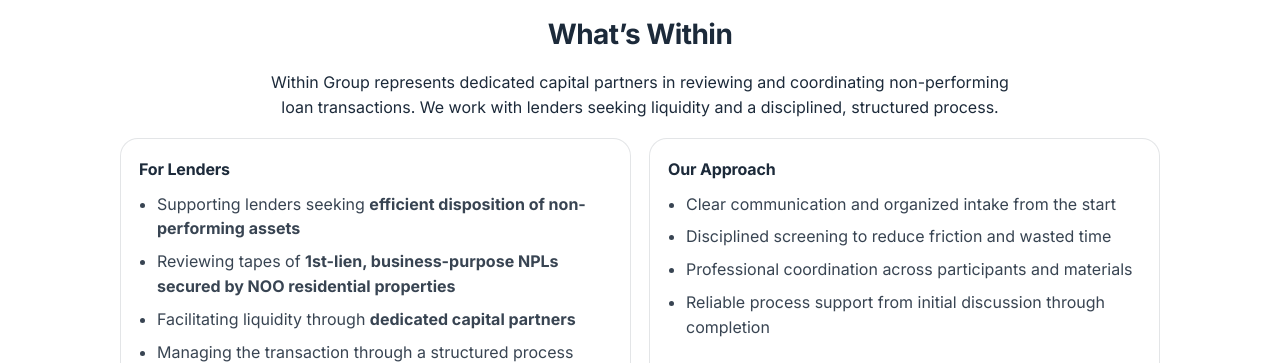
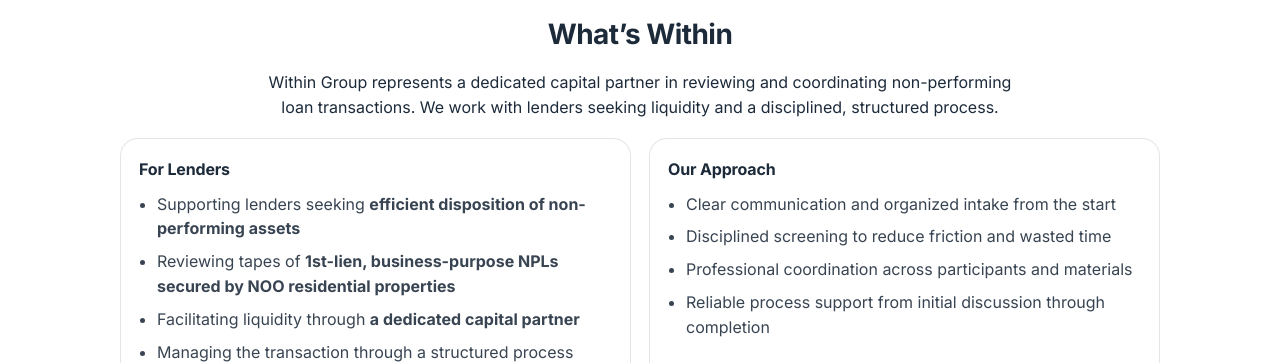
Before and after one commit to mkimhandle/within-group, a plain HTML site: page index.html in a window 1280 px wide. Shown: the part 588-951 px from the top of the page. Drawn offline with Linux system fonts and the light colour scheme.

Commit message:
Update index.html

```diff
--- a/index.html
+++ b/index.html
@@ -5,7 +5,7 @@
   <meta name="viewport" content="width=device-width, initial-scale=1" />
 
   <title>Within Group | Built from Within</title>
-  <meta name="description" content="Within Group represents dedicated capital partners in reviewing and coordinating non-performing residential loan transactions, helping lenders facilitate liquidity through a structured process." />
+  <meta name="description" content="Within Group represents a dedicated capital partner in reviewing and coordinating non-performing residential loan transactions, helping lenders facilitate liquidity through a structured process." />
 
   <!-- Inter font -->
   <link rel="preconnect" href="https://fonts.googleapis.com">
@@ -70,7 +70,7 @@
       <div class="container">
         <h2 class="section-title center">What’s Within</h2>
           <p class="section-body center">
-          Within Group represents dedicated capital partners in reviewing and coordinating non-performing loan transactions.
+          Within Group represents a dedicated capital partner in reviewing and coordinating non-performing loan transactions.
           We work with lenders seeking liquidity and a disciplined, structured process.
           </p>
 
@@ -80,7 +80,7 @@
             <ul class="list">
               <li>Supporting lenders seeking <strong>efficient disposition of non-performing assets</strong></li>
               <li>Reviewing tapes of <strong>1st-lien, business-purpose NPLs secured by NOO residential properties</strong></li>
-              <li>Facilitating liquidity through <strong>dedicated capital partners</strong></li>
+              <li>Facilitating liquidity through <strong>a dedicated capital partner</strong></li>
               <li>Managing the transaction through a structured process from <strong>first discussion to close</strong></li>
             </ul>
           </div>
```
